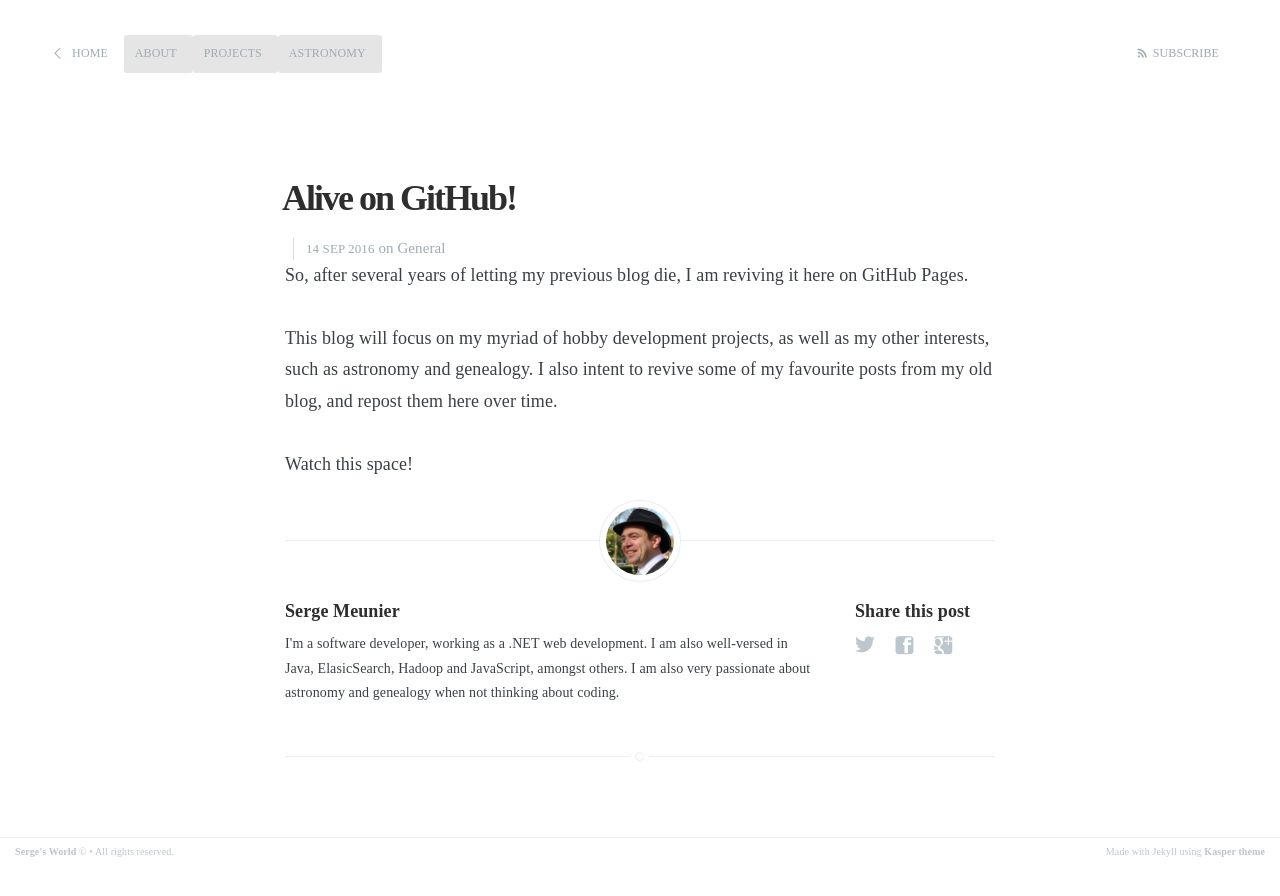
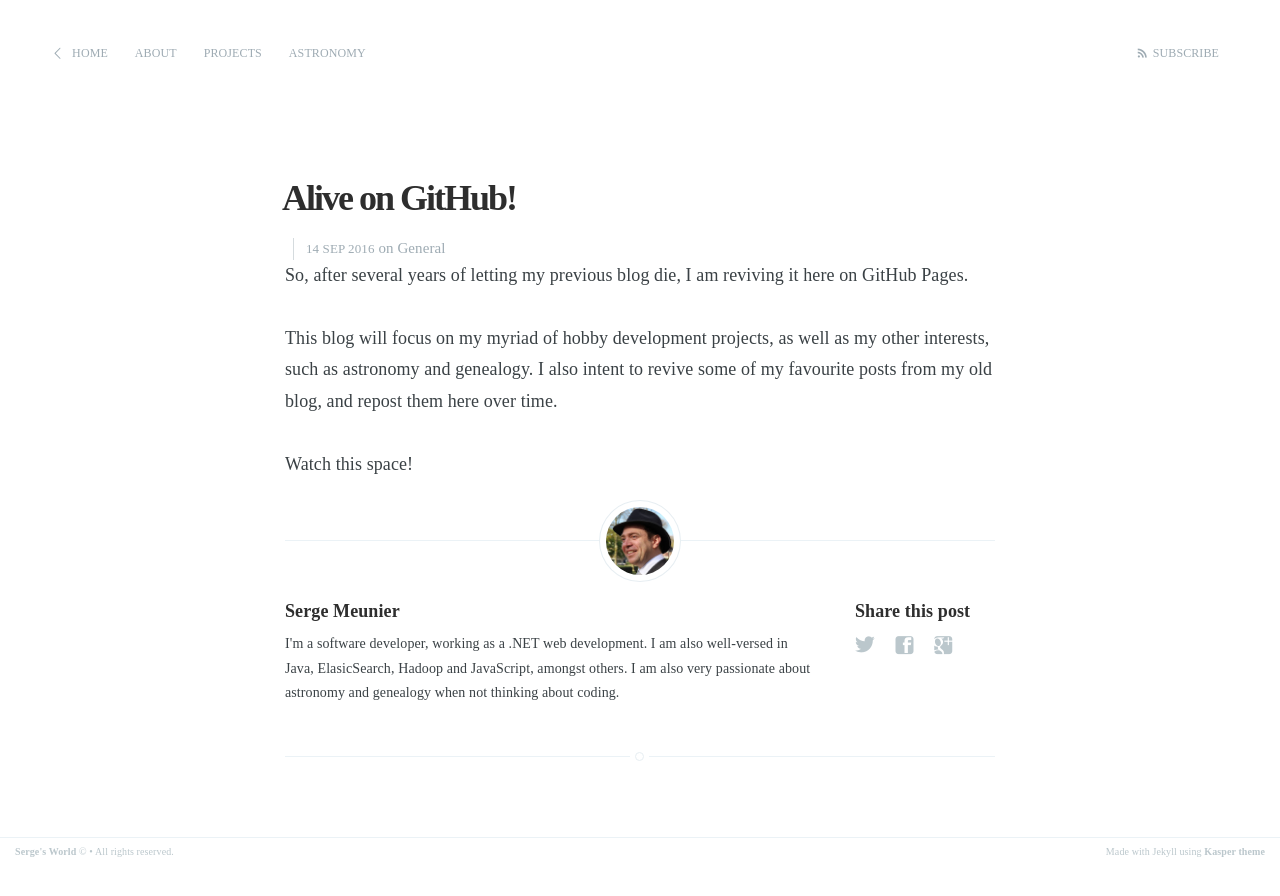
Before and after one commit to sjmeunier/sjmeunier.github.io, a Jekyll site: the page built from _posts/2016-09-14-alive-on-github.markdown, in a window 1280 px wide. Shown: the top 896 px of the page. Built offline with Jekyll 4.4.1, drawn with Linux system fonts in a browser that asks for light colours; some web fonts are replaced.

Commit message:
Updated styles

```diff
--- a/assets/css/screen.css
+++ b/assets/css/screen.css
@@ -583,7 +583,6 @@ margin on the iframe, cause it breaks stuff. */
     text-transform: uppercase;
     line-height: 35px;
     border-radius: 3px;
-    background: rgba(0,0,0,0.1);
     transition: all ease 0.3s;
 }
 .back-button:before {
@@ -610,7 +609,6 @@ margin on the iframe, cause it breaks stuff. */
     line-height: 35px;
     white-space: nowrap;
     border-radius: 3px;
-    background: rgba(0,0,0,0.1);
     transition: all ease 0.3s;
 }
 .subscribe-button:before {
```
Also changed, not shown: about.md (+1 -1 lines).
